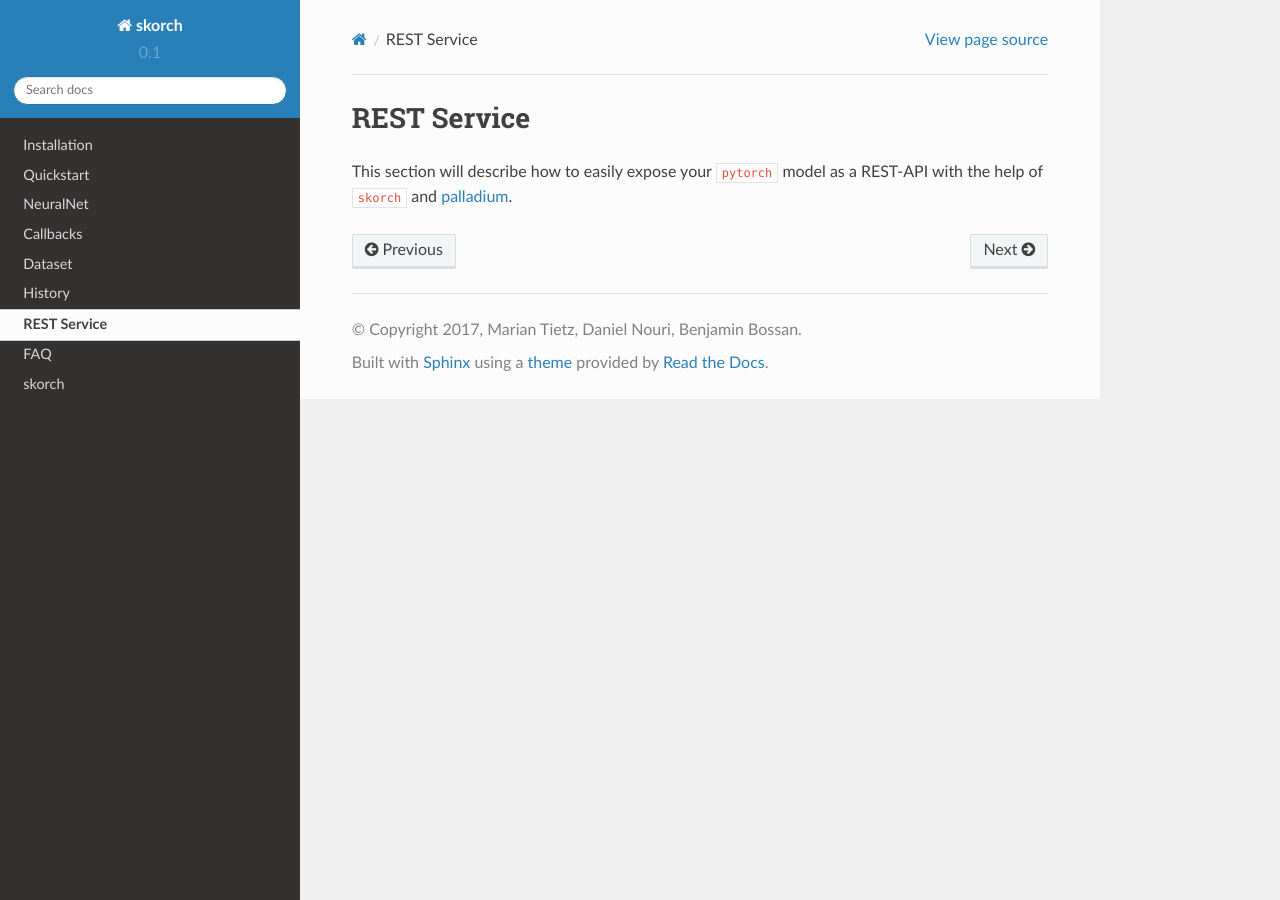
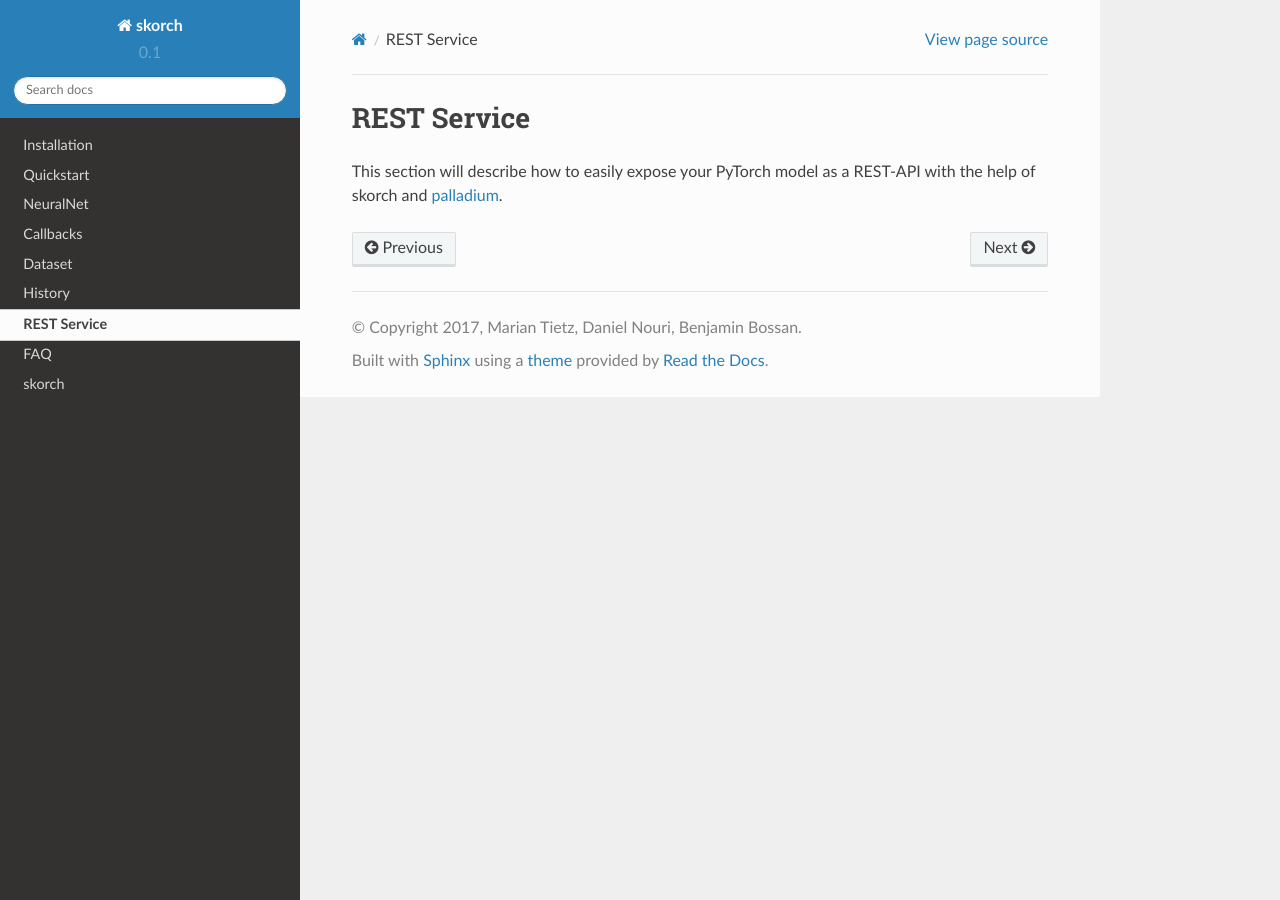
Before and after one commit to skorch-dev/skorch, a Sphinx documentation site: the page built from docs/user/REST.rst, in a window 1280 px wide. Built offline with Sphinx 7.4.7 and the Read the Docs theme 2.0.0, drawn with Linux system fonts in a browser that asks for light colours.

```diff
--- a/docs/user/REST.rst
+++ b/docs/user/REST.rst
@@ -4,6 +4,6 @@
 REST Service
 ============
 
-This section will describe how to easily expose your ``pytorch`` model
-as a REST-API with the help of ``skorch`` and `palladium
+This section will describe how to easily expose your PyTorch model
+as a REST-API with the help of skorch and `palladium
 <https://github.com/ottogroup/palladium>`_.
```
